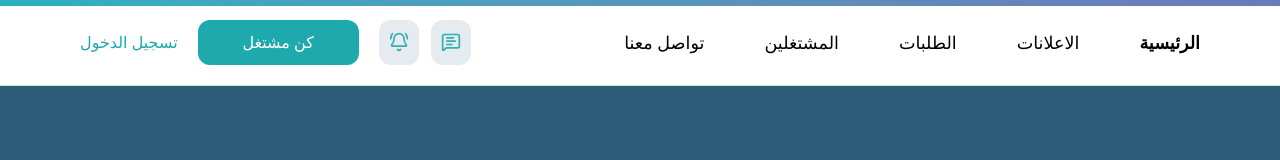
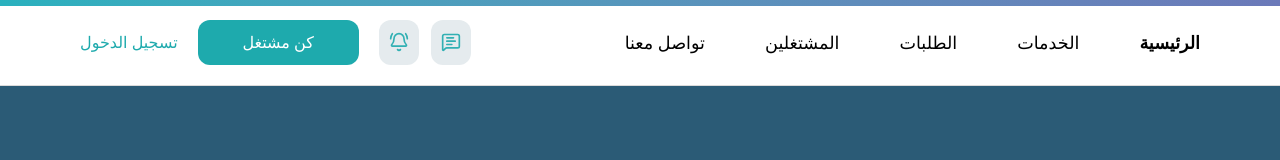
Before and after one commit to eslamelngar-dev/Shogol-Freelancers-Platform, a Next.js app: page / in a window 1280 px wide. Shown: the top 160 px of the page. Built offline with nearby package versions, Linux system fonts and the light colour scheme.

Commit message:
navBar services link fix

```diff
--- a/app/components/layouts/NavBar.tsx
+++ b/app/components/layouts/NavBar.tsx
@@ -10,7 +10,7 @@ export default function NavBar() {
 
   const links = [
     { name: "الرئيسية", href: "/" },
-    { name: "الاعلانات", href: "/ads" },
+    { name: "الخدمات", href: "/services" },
     { name: "الطلبات", href: "/requests" },
     { name: "المشتغلين", href: "/freelancers" },
     { name: "تواصل معنا", href: "/contact" },
```
